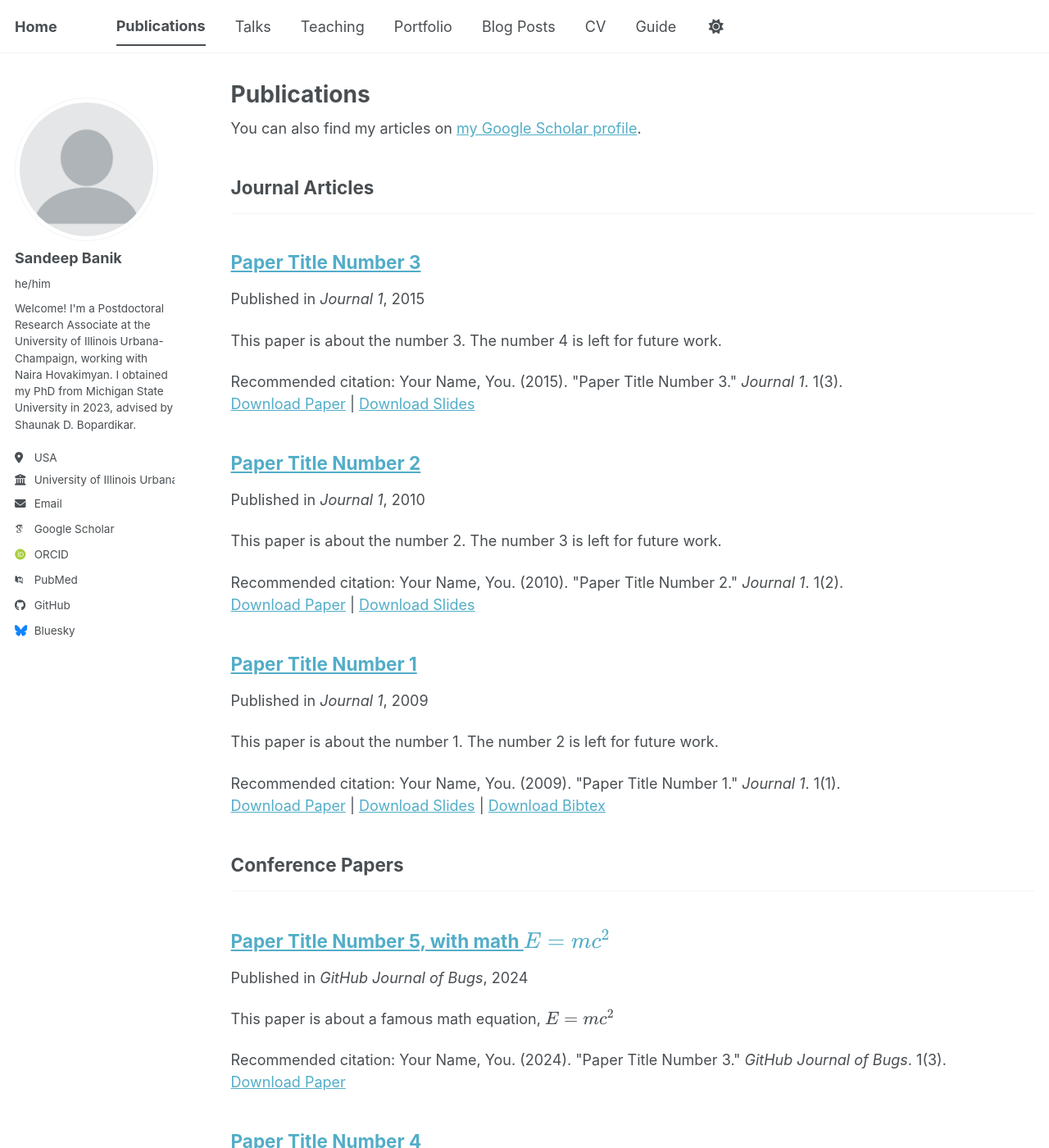
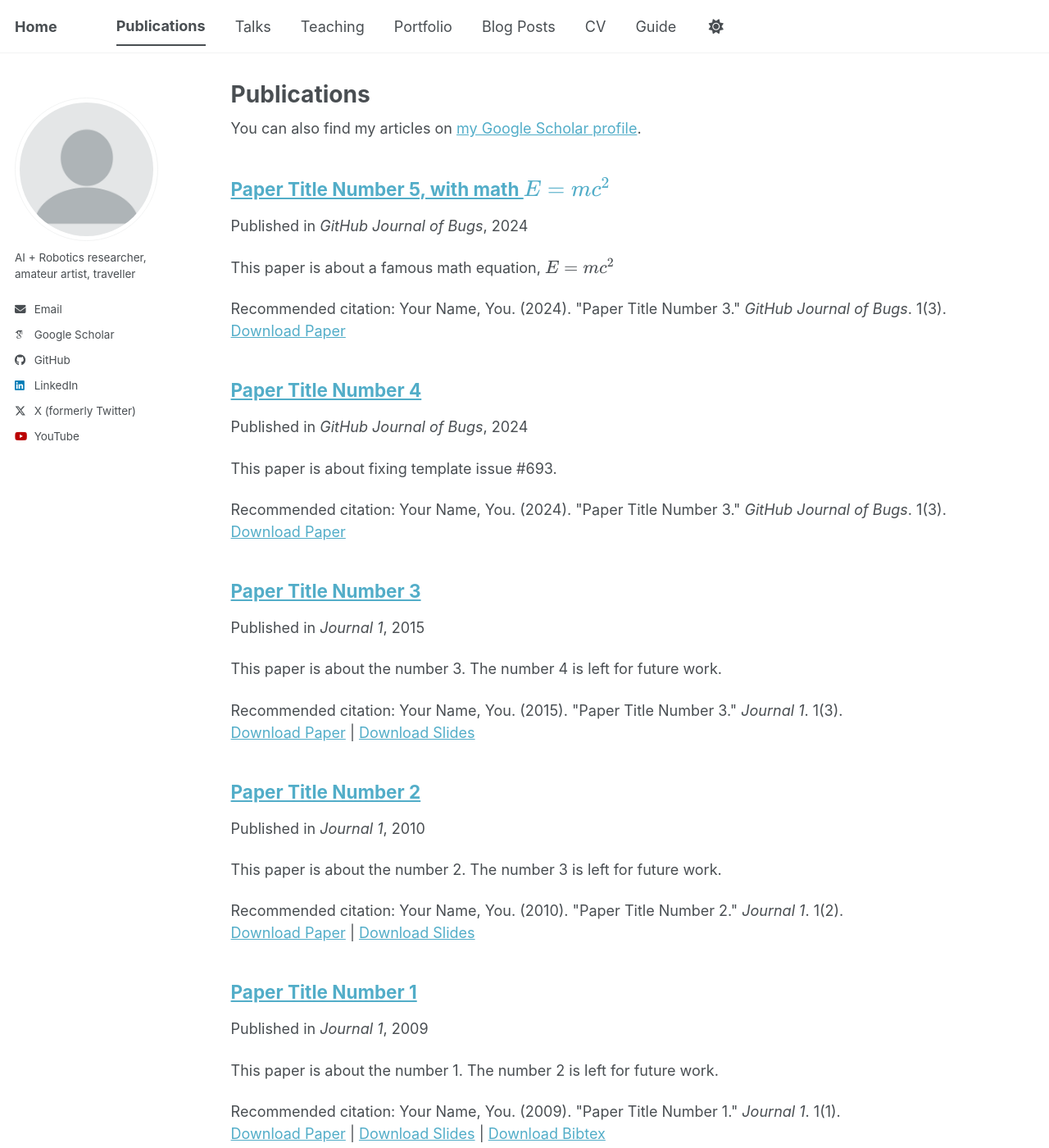
Before and after one commit to sandeepbanik/baniksandeep.github.io, a Jekyll site: the page built from _pages/publications.html, in a window 1280 px wide and 1400 px high. Shown: the whole window at 82% size. Built offline with Jekyll 4.4.1, drawn with Linux system fonts in a browser that asks for light colours; some web fonts are replaced; a script bundle is joined from its source files by our own code; library files that are not in the unit come from our copies; some of the changed lines change nothing that is shown; some of the changed text lies outside the part shown.

Commit message:
Modify site configuration and author details
Updated author information and site settings in _config.yml.

```diff
--- a/_config.yml
+++ b/_config.yml
@@ -3,101 +3,24 @@
 # This config file is meant for settings that affect your entire site, values
 # which you are expected to set up once and rarely need to edit after that.
 # For technical reasons, this file is *NOT* reloaded automatically when you use
-# `jekyll serve -l -H localhost`. If you change this file, please restart the
-# server process.
+# `jekyll serve`. If you change this file, please restart the server process.
 
-# Basic Site Settings
+# Site Settings
 locale                   : "en-US"
-site_theme               : "default" # The available themes options are "default", "air", "sunrise", "mint", "dirt" and "contrast"
 title                    : "Home"
 title_separator          : "-"
 name                     : &name "Sandeep Banik"
-description              : &description "Your Name's academic portfolio"   # Update this with a general description of your site, this is the default if not overridden by a page
-url                      : https://baniksandeep.github.io # The base hostname & protocol for your site e.g. "https://[your GitHub username].github.io",
-                                                           # or if you already have some other page hosted on Github then use "https://[your GitHub username].github.io/[Your Repo Name]"
+description              : &description "personal description"
+url                      : https://baniksandeep.github.io # the base hostname & protocol for your site e.g. "https://mmistakes.github.io"
 baseurl                  : "" # the subpath of your site, e.g. "/blog"
-repository               : "baniksandeep.github.io"
-
-# Site Author - The following control what appear as part of the author content on the side bar.
-#               If a field is blank the icon and link will not appear, otherwise it will be shown.
-#               Additional customization can be done by editing /_includes/author-profile.html
-author:
-  # Biographic information
-  avatar           : "profile.png"
-  name             : "Sandeep Banik"
-  pronouns         : "he/him"
-  bio              : "Welcome! I'm a Postdoctoral Research Associate at the University of Illinois Urbana-Champaign, working with Naira Hovakimyan. I obtained my PhD from Michigan State University in 2023, advised by Shaunak D. Bopardikar."
-  location         : "USA"
-  employer         : "University of Illinois Urbana-Champaign"
-  uri              : # URL
-  email            : "baniksan@illinois.edu"
-
-  # Academic websites
-  academia         : # URL
-  arxiv            : # URL - Update with the correct link to your profile
-  googlescholar    : "https://scholar.google.com/citations?user=PS_CX0AAAAAJ"
-  inspire-hep      : # URL
-  impactstory      : # URL
-  orcid            : "https://orcid.org/yourorcidurl"
-  semantic         : # URL
-  ssrn             : # URL
-  pubmed           : "https://www.ncbi.nlm.nih.gov/pubmed/?term=john+snow"
-  researchgate     : # URL
-  scopus           : # URL
-  zotero           : # URL
-
-
-  # Repositories and software development
-  bitbucket        : # Username - Update with your username on the site
-  codepen          : # Username
-  dribbble         : # Username
-  github           : "academicpages"
-  kaggle           : # Username
-  stackoverflow    : # User number or user number and name (i.e., use "1" or "1/jeff-atwood")
-
-  # Social media
-  artstation       : # Username
-  bluesky          : "bsky.app" # Replace this with you Bluesky username
-  facebook         : # Username
-  flickr           : # Username
-  foursquare       : # Username
-  goodreads        : # Username
-  google_plus      : # Username
-  keybase          : # Username
-  instagram        : # Username
-  lastfm           : # Username
-  linkedin         : # Username
-  mastodon         : # URL
-  medium           : # URL
-  pinterest        : # Username
-  soundcloud       : # Username
-  steam            : # Username
-  telegram         : # URL
-  tumblr           : # Username
-  twitter          : # Username for X / Twitter
-  vine             : # Username
-  weibo            : # Username
-  wikipedia        : # Username
-  xing             : # Username
-  youtube          : # Username
-  zhihu            : # Username
-
-# Publication Category - The following the list of publication categories and their headings
-publication_category:
-  books:
-    title: 'Books'
-  manuscripts:
-    title: 'Journal Articles'
-  conferences:
-    title: 'Conference Papers'
-
-# Site Settings
-teaser                   :  # filename of teaser fallback teaser image placed in /images/ for social media previews
+repository               : "sandeepbanik/baniksandeep.github.io"
+teaser                   :  # filename of teaser fallback teaser image placed in /images/, .e.g. "500x300.png"
+github                   : [metadata]
 breadcrumbs              : false # true, false (default)
 words_per_minute         : 160
 future                   : true
 read_more                : "disabled" # if enabled, adds "Read more" links to excerpts
-talkmap_link             : false      #change to true to add link to talkmap on talks page
+talkmap_link             : false #change to true to add link to talkmap on talks page
 comments:
   provider               : # false (default), "disqus", "discourse", "facebook", "google-plus", "staticman", "custom"
   disqus:
@@ -125,16 +48,13 @@
       options:
         format           : "iso8601" # "iso8601" (default), "timestamp-seconds", "timestamp-milliseconds"
 atom_feed:
-  hide                   : false     # change to true to hide the RSS feed in the footer
   path                   : # blank (default) uses feed.xml
-
 
 # SEO Related
 google_site_verification :
 bing_site_verification   :
 alexa_site_verification  :
 yandex_site_verification :
-
 
 # Social Sharing
 twitter:
@@ -143,8 +63,7 @@
   username               :
   app_id                 :
   publisher              :
-og_image                 :  # Social media default site image
-og_description           :  # Social media default site image description
+og_image                 :  # Open Graph/Twitter default site image
 # For specifying social profiles
 # - https://developers.google.com/structured-data/customize/social-profiles
 social:
@@ -155,10 +74,49 @@
 
 # Analytics
 analytics:
-  provider               :  "false" # false (default), "google", "google-universal", "google-analytics-4", "custom"
+  provider               :  "google-universal" # false (default), "google", "google-universal", "custom"
   google:
     tracking_id          :
 
+
+# Site Author
+author:
+  name             :
+  avatar           : "profile.png"
+  bio              : "AI + Robotics researcher, amateur artist, traveller"
+  location         :
+  employer         :
+  pubmed           :
+  googlescholar    : "https://scholar.google.com/citations?user=I4k7ukgAAAAJ&hl=en&oi=ao"
+  email            : "shuijing.liu@utexas.edu"
+  researchgate     :
+  uri              :
+  bitbucket        :
+  codepen          :
+  dribbble         :
+  flickr           :
+  facebook         :
+  foursquare       :
+  github           : "Shuijing725"
+  google_plus      :
+  keybase          :
+  instagram        :
+  impactstory      :
+  lastfm           :
+  linkedin         : "shuijing-liu-4089b3123"
+  orcid            :
+  pinterest        :
+  soundcloud       :
+  stackoverflow    :
+  steam            :
+  tumblr           :
+  twitter          : "dafeijing"
+  vine             :
+  weibo            :
+  xing             :
+  youtube          : "https://www.youtube.com/channel/UCRdZZzmk1YNBM3ZsqodtyOQ"
+  wikipedia        :
+  bilibili         : "https://space.bilibili.com/331114054/"
 
 # Reading Files
 include:
@@ -170,26 +128,23 @@
   - "*.sublime-workspace"
   - .asset-cache
   - .bundle
-  - .github
   - .jekyll-assets-cache
   - .sass-cache
+  - CHANGELOG
+  - Capfile
+  - Gemfile
+  - Gruntfile.js
+  - LICENSE
+  - README
+  - Rakefile
   - assets/js/_main.js
   - assets/js/plugins
   - assets/js/vendor
-  - CHANGELOG
-  - Capfile
   - config
-  - Dockerfile
-  - Gemfile
-  - Gruntfile.js
   - gulpfile.js
-  - LICENSE
-  - local
   - log
   - node_modules
-  - package.json*
-  - Rakefile
-  - README
+  - package.json
   - tmp
   - vendor
 keep_files:
@@ -219,7 +174,7 @@
   enable_coderay: false
 
 
-# These settings control the types of collections used by the template
+# Collections
 collections:
   teaching:
     output: true
@@ -235,7 +190,7 @@
     permalink: /:collection/:path/
 
 
-# These settings control how pages and collections are included in the site
+# Defaults
 defaults:
   # _posts
   - scope:
@@ -291,36 +246,32 @@
       author_profile: true
       share: true
 
-
 # Sass/SCSS
 sass:
   sass_dir: _sass
-  style: compressed # https://sass-lang.com/documentation/file.SASS_REFERENCE.html#output_style
+  style: compressed # http://sass-lang.com/documentation/file.SASS_REFERENCE.html#output_style
 
 
 # Outputting
 permalink: /:categories/:title/
 # paginate: 5 # amount of posts to show
 # paginate_path: /page:num/
-timezone: Etc/UTC # https://en.wikipedia.org/wiki/List_of_tz_database_time_zones
+timezone: America/Los_Angeles # http://en.wikipedia.org/wiki/List_of_tz_database_time_zones
 
 
 # Plugins
 plugins:
-  - jekyll-feed
-  - jekyll-gist
   - jekyll-paginate
   - jekyll-sitemap
+  - jekyll-gist
+  - jekyll-feed
   - jekyll-redirect-from
-  - jemoji
-
-# Mimic GitHub Pages with --safe
+# mimic GitHub Pages with --safe
 whitelist:
-  - jekyll-feed
-  - jekyll-gist
   - jekyll-paginate
   - jekyll-sitemap
-  - jekyll-redirect-from
+  - jekyll-gist
+  - jekyll-feed
   - jemoji
 
 
@@ -354,7 +305,7 @@
 
 
 # HTML Compression
-# - https://jch.penibelst.de/
+# - http://jch.penibelst.de/
 compress_html:
   clippings: all
   ignore:
```
